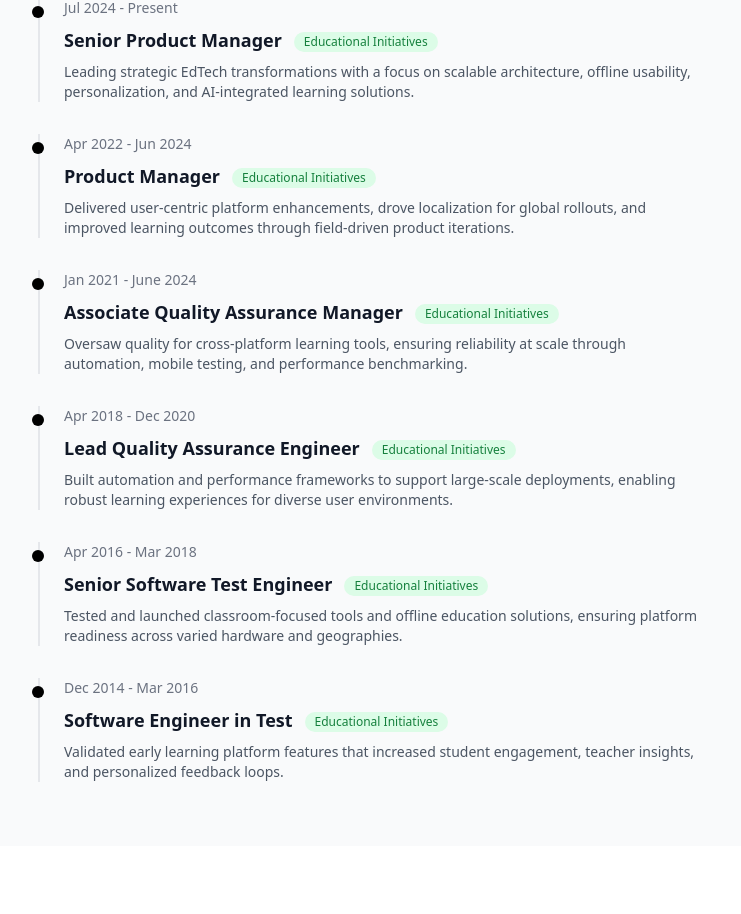
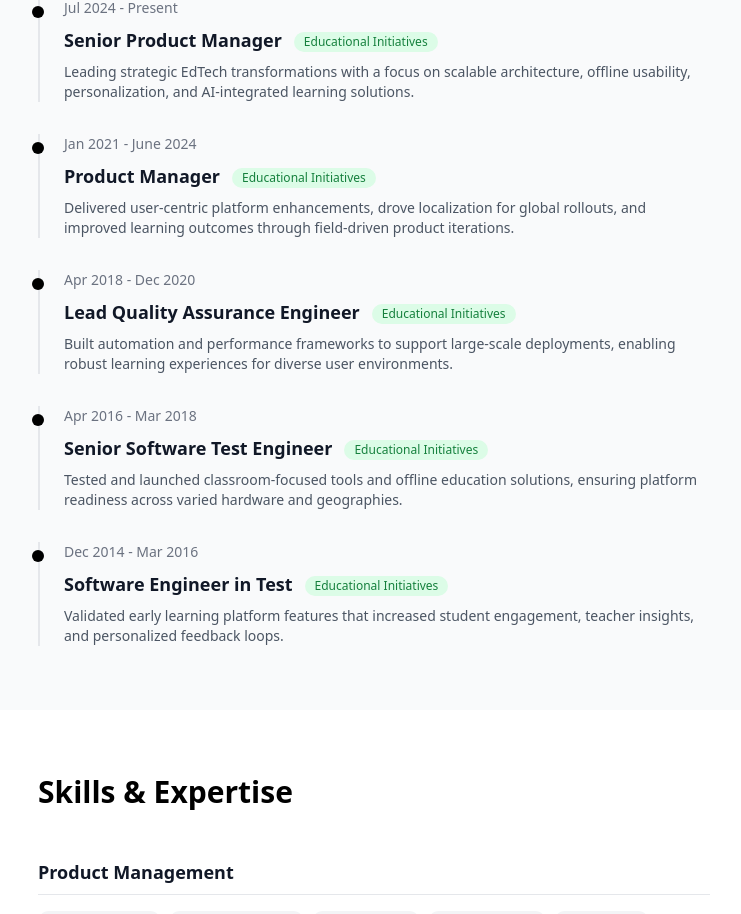
Before and after one commit to qa-aman/portfolio-aman-parmar, a React (Vite) app: page / in a window 1280 px wide. Shown: the part 1491-2405 px from the top of the page, without its empty margins (266-1007 px from the left). Built offline with nearby package versions, Linux system fonts and the light colour scheme.

Commit message:
Remove QA Manager and update duration
Remove the Associate Quality Assurance Manager entry and update the Product Manager's duration in the work experience section.

```diff
--- a/src/components/WorkExperience.tsx
+++ b/src/components/WorkExperience.tsx
@@ -9,18 +9,11 @@ const experiences = [
     description: "Leading strategic EdTech transformations with a focus on scalable architecture, offline usability, personalization, and AI-integrated learning solutions."
   },
   {
-    period: "Apr 2022 - Jun 2024",
+    period: "Jan 2021 - June 2024",
     role: "Product Manager",
     company: "Educational Initiatives",
     companyColor: "bg-green-100 text-green-700",
     description: "Delivered user-centric platform enhancements, drove localization for global rollouts, and improved learning outcomes through field-driven product iterations."
-  },
-  {
-    period: "Jan 2021 - June 2024",
-    role: "Associate Quality Assurance Manager",
-    company: "Educational Initiatives",
-    companyColor: "bg-green-100 text-green-700",
-    description: "Oversaw quality for cross-platform learning tools, ensuring reliability at scale through automation, mobile testing, and performance benchmarking."
   },
   {
     period: "Apr 2018 - Dec 2020",
```
